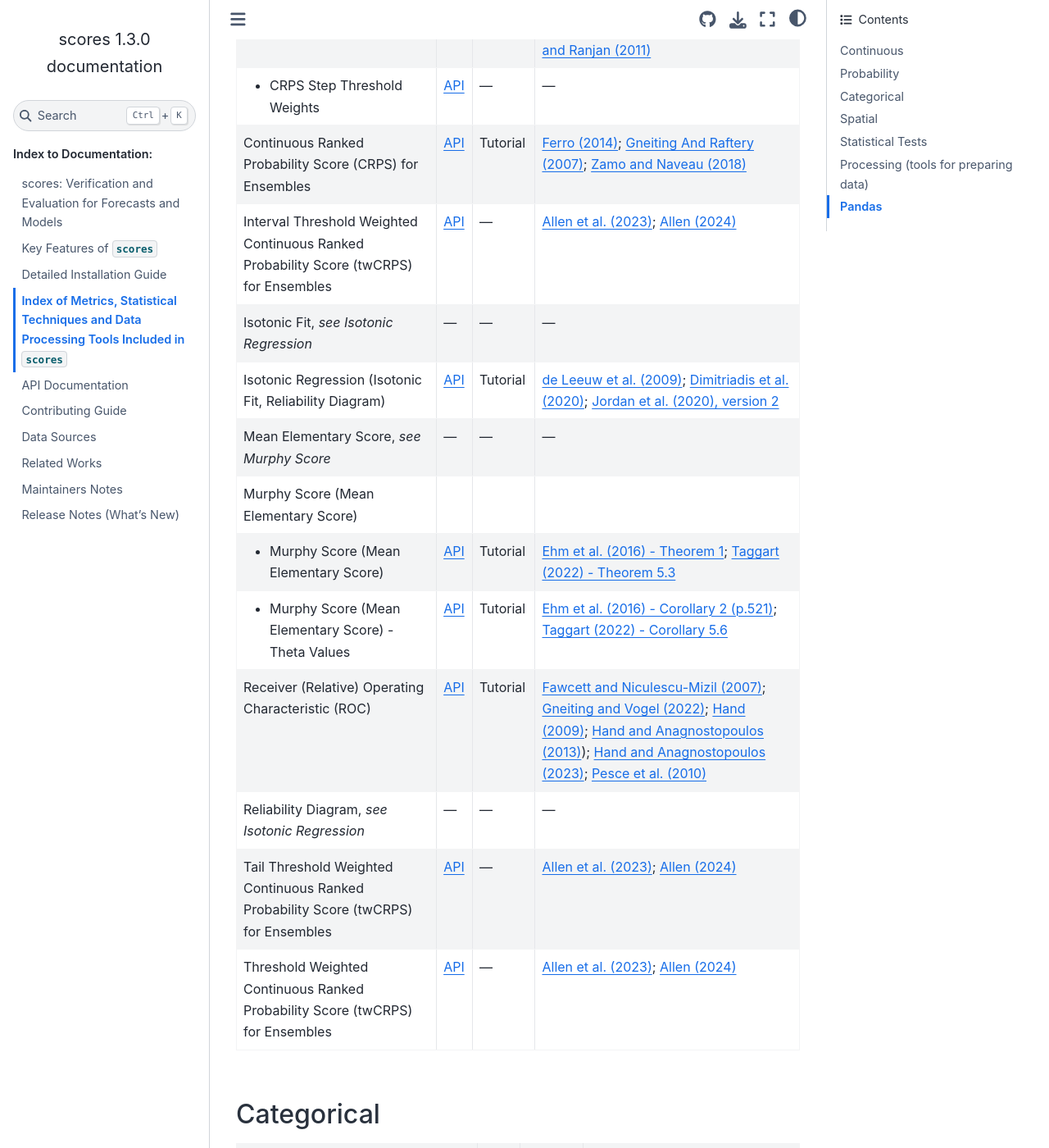
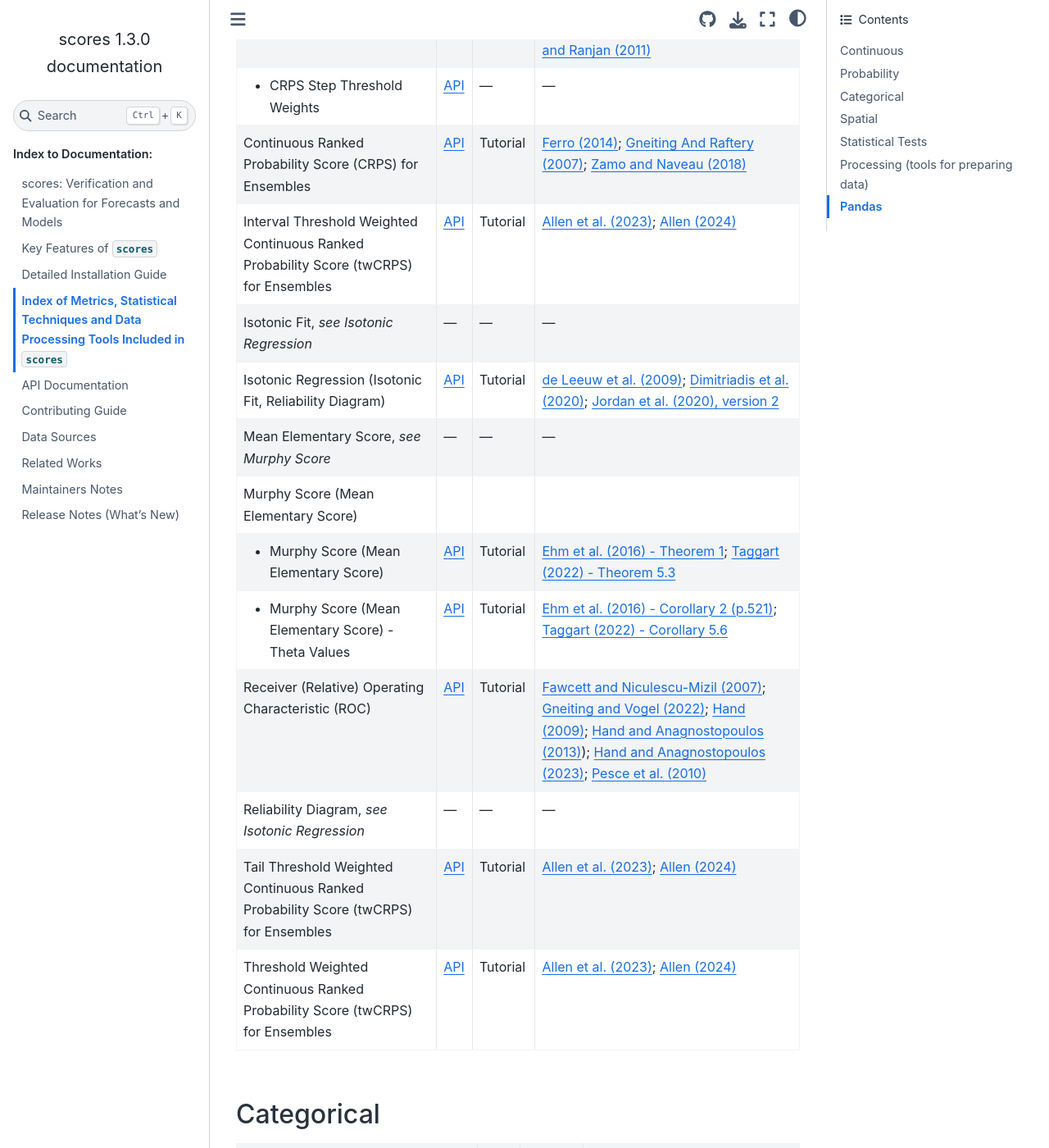
Before and after one commit to nci/scores, a Sphinx documentation site: the page built from docs/included.md, in a window 1280 px wide and 1400 px high, scrolled down 2905 px. Shown: the whole window at 82% size. Built offline with Sphinx 7.4.7 and the Sphinx Book theme 1.1.4, drawn with Linux system fonts in a browser that asks for light colours; pages that are not in the unit, such as notebooks, are missing from menus.

Commit message:
tw crps tutorial
* Add threshold-weighted CRPS tutorial

````diff
--- a/docs/included.md
+++ b/docs/included.md
@@ -198,7 +198,7 @@
   - [Ferro (2014)](https://doi.org/10.1002/qj.2270); [Gneiting And Raftery (2007)](https://doi.org/10.1198/016214506000001437); [Zamo and Naveau (2018)](https://doi.org/10.1007/s11004-017-9709-7)
 * - Interval Threshold Weighted Continuous Ranked Probability Score (twCRPS) for Ensembles
   - [API](api.md#scores.probability.interval_tw_crps_for_ensemble)
-  - &mdash;
+  - [Tutorial](project:./tutorials/Threshold_Weighted_CRPS_for_Ensembles.md)
   - [Allen et al. (2023)](https://doi.org/10.1137/22M1532184); [Allen (2024)](https://doi.org/10.18637/jss.v110.i08)
 * - Isotonic Fit, *see Isotonic Regression*
   - &mdash;
@@ -242,11 +242,11 @@
   - &mdash;
 * - Tail Threshold Weighted Continuous Ranked Probability Score (twCRPS) for Ensembles
   - [API](api.md#scores.probability.tail_tw_crps_for_ensemble)
-  - &mdash;
+  - [Tutorial](project:./tutorials/Threshold_Weighted_CRPS_for_Ensembles.md)
   - [Allen et al. (2023)](https://doi.org/10.1137/22M1532184); [Allen (2024)](https://doi.org/10.18637/jss.v110.i08)
 * - Threshold Weighted Continuous Ranked Probability Score (twCRPS) for Ensembles
   - [API](api.md#scores.probability.tw_crps_for_ensemble)
-  - &mdash;
+  - [Tutorial](project:./tutorials/Threshold_Weighted_CRPS_for_Ensembles.md)
   - [Allen et al. (2023)](https://doi.org/10.1137/22M1532184); [Allen (2024)](https://doi.org/10.18637/jss.v110.i08)
 ```
 
--- a/pyproject.toml
+++ b/pyproject.toml
@@ -49,7 +49,9 @@ tutorial = [
     "rasterio",
     "rioxarray",
     "plotly",
-    "dask"
+    "dask",
+    "gcsfs",
+    "zarr"
 ]
 maintainer = ["build",
               "hatch",
````
Also changed, not shown: 4 other files.
